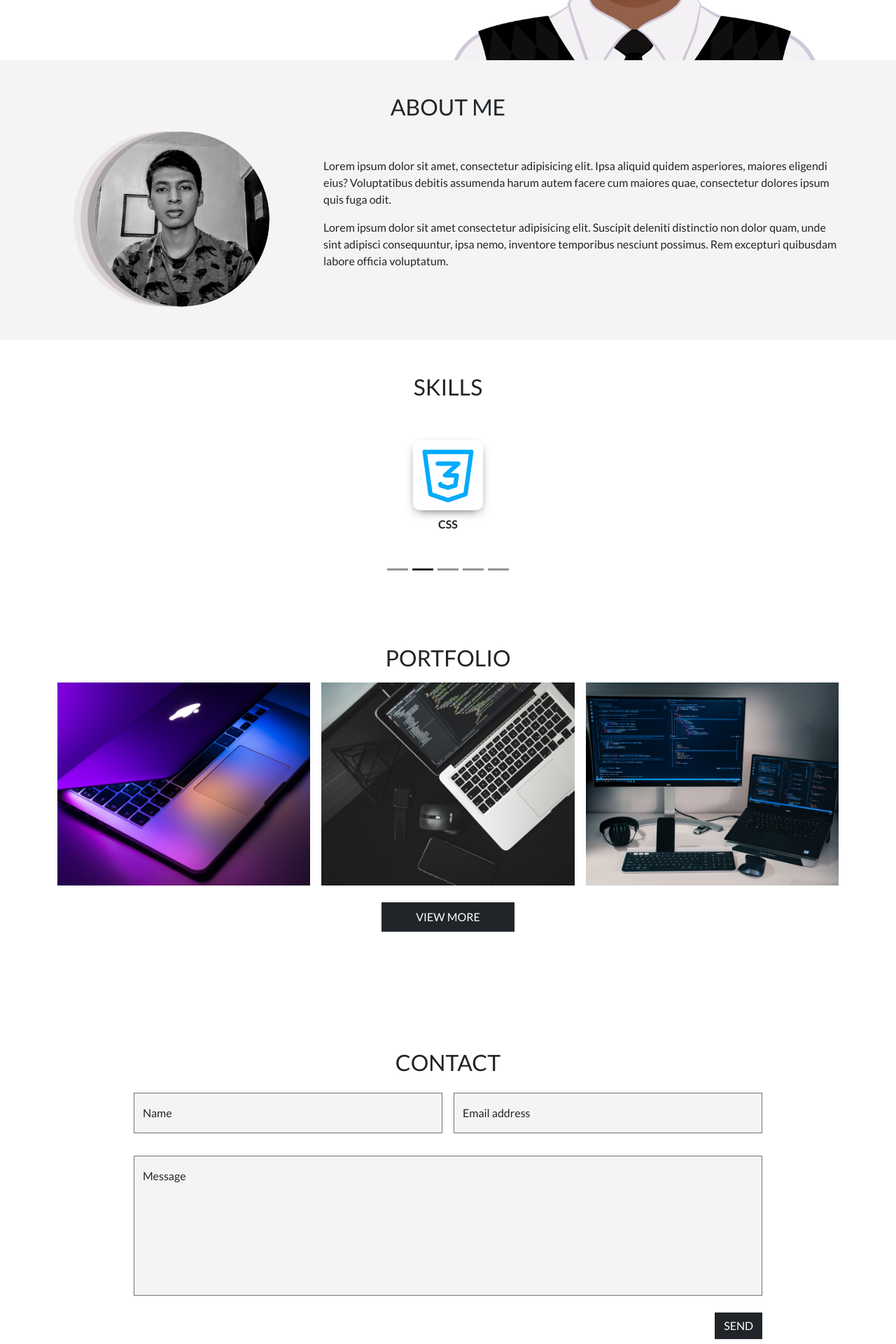
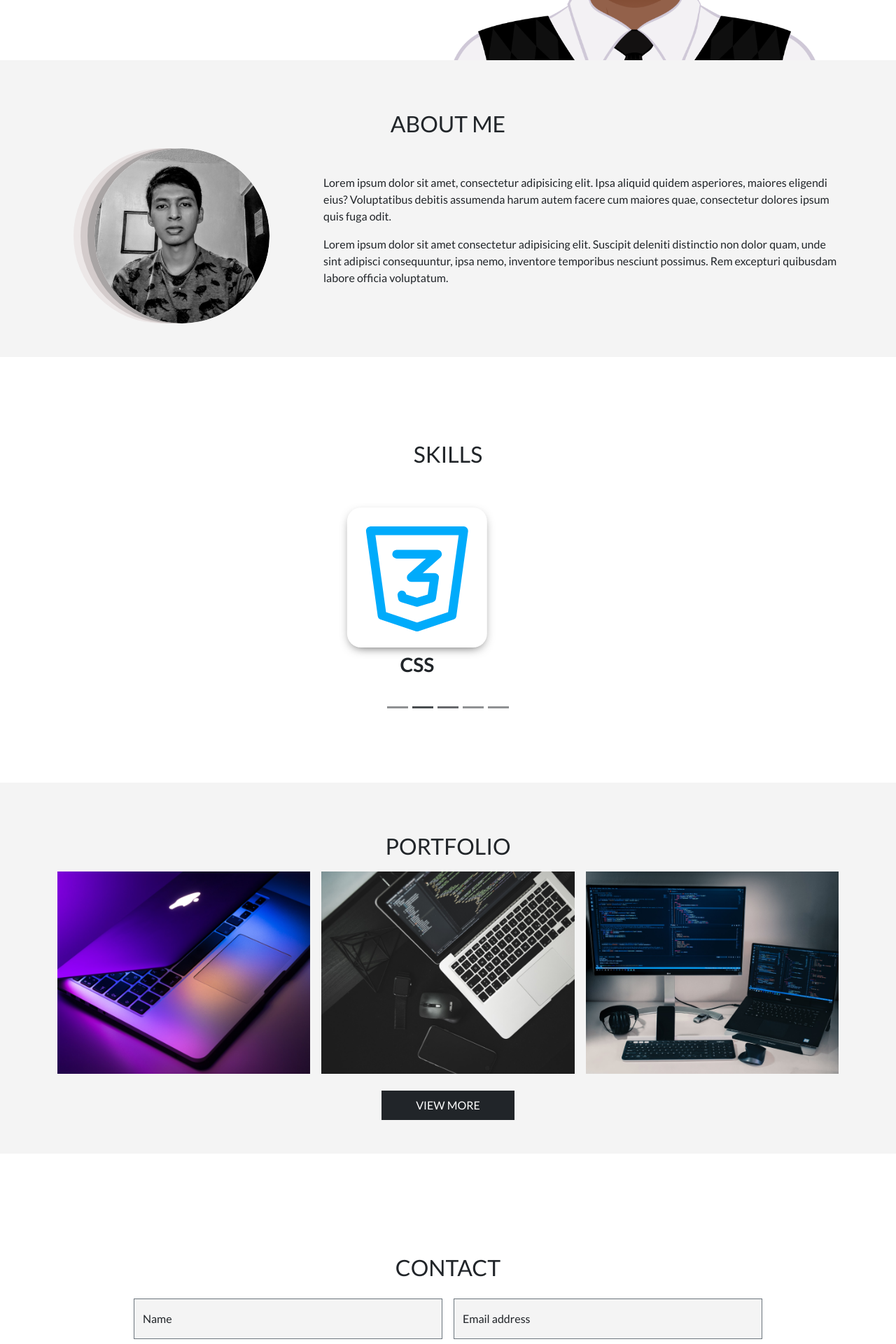
Before and after one commit to VictorLascares/my-web-page, a React (Vite) app: page / in a window 1280 px wide. Shown: the part 520-2440 px from the top of the page at 70% size. Built offline with nearby package versions, Linux system fonts and the light colour scheme.

Commit message:
Corrigiendo margenes

```diff
--- a/src/components/about/About.jsx
+++ b/src/components/about/About.jsx
@@ -9,7 +9,7 @@ const About = () => {
           <div>
             <div className="row">
               <div className="col-12">
-                <h2 className=' text-center text-uppercase mb-3'>About Me</h2>
+                <h2 className=' text-center text-uppercase mb-3 mt-4'>About Me</h2>
               </div>
             </div>
             <div className="row align-items-center">
--- a/src/components/contact/Contact.jsx
+++ b/src/components/contact/Contact.jsx
@@ -16,8 +16,8 @@ const Contact = () => {
 
   return (
     <section id='contact' className='py-5 my-5'>
-      <div className="container d-flex align-items-center justify-content-center">
-        <form className='row g-3 py-4' ref={form} onSubmit={sendEmail}>
+      <div className="container d-flex align-items-center justify-content-center py-5">
+        <form className='row g-3' ref={form} onSubmit={sendEmail}>
           <h2 className='text-uppercase text-center'>Contact</h2>
           <div className="col-md-6">
             <div className="form-floating mb-3">
--- a/src/components/cover/Cover.jsx
+++ b/src/components/cover/Cover.jsx
@@ -9,7 +9,7 @@ const Cover = () => {
 
   useEffect(() => {
     const typed = new Typed(el.current, {
-      strings: [" Web Developer"],
+      strings: ["Frontend Developer"],
       typeSpeed: 200,
       backSpeed: 0,
       backDelay: 500,
--- a/src/components/portfolio/Portfolio.jsx
+++ b/src/components/portfolio/Portfolio.jsx
@@ -14,10 +14,10 @@ const Portfolio = () => {
   ]
 
   return (
-    <section id='portfolio' className='py-5 my-5'>
+    <section id='portfolio' className='py-5 my-5' style={{ background: '#F4F4F4' }}>
       <div className="container-lg d-flex align-items-center h-100">
         <div className='w-100'>
-          <h2 className='text-center text-uppercase mb-3'>Portfolio</h2>
+          <h2 className='text-center text-uppercase mt-4 mb-3'>Portfolio</h2>
           <div className="projects">
             {
               projects.map(project => {
--- a/src/components/skills/Skills.jsx
+++ b/src/components/skills/Skills.jsx
@@ -3,8 +3,8 @@ import './skills.css'
 
 const Skills = () => {
   return (
-    <div className="container">
-      <h2 className='text-uppercase text-center'>Skills</h2>
+    <section id='skills' className='container py-5 mb-5'>
+      <h2 className='text-uppercase text-center mt-4'>Skills</h2>
       <div id="carouselExampleIndicators" className="carousel slide" data-bs-ride="carousel">
         <div className="carousel-indicators mb-0">
           <button type="button"
@@ -41,40 +41,40 @@ const Skills = () => {
 
         <div className="carousel-inner">
           <div className="carousel-item active py-5" data-bs-interval="3000">
-            <svg xmlns="http://www.w3.org/2000/svg" className="w-100 icon icon-tabler icon-tabler-brand-html5" width="100" height="100" viewBox="0 0 24 24" strokeWidth="1.5" stroke="#ffbf00" fill="none" strokeLinecap="round" strokeLinejoin="round">
+            <svg xmlns="http://www.w3.org/2000/svg" className="w-100 icon icon-tabler icon-tabler-brand-html5" width="200" height="200" viewBox="0 0 24 24" strokeWidth="1.5" stroke="#ffbf00" fill="none" strokeLinecap="round" strokeLinejoin="round">
               <path stroke="none" d="M0 0h24v24H0z" fill="none" />
               <path d="M20 4l-2 14.5l-6 2l-6 -2l-2 -14.5z" />
               <path d="M15.5 8h-7l.5 4h6l-.5 3.5l-2.5 .75l-2.5 -.75l-.1 -.5" />
             </svg>
-            <p className='text-center mt-2 text-uppercase fw-bold'>html</p>
+            <h3 className='text-center mt-2 text-uppercase fw-bold'>html</h3>
           </div>
           <div className="carousel-item py-5" data-bs-interval="3000">
-            <svg xmlns="http://www.w3.org/2000/svg" className="w-100 icon icon-tabler icon-tabler-brand-css3" width="100" height="100" viewBox="0 0 24 24" strokeWidth="1.5" stroke="#00abfb" fill="none" strokeLinecap="round" strokeLinejoin="round">
+            <svg xmlns="http://www.w3.org/2000/svg" className="w-100 icon icon-tabler icon-tabler-brand-css3" width="200" height="200" viewBox="0 0 24 24" strokeWidth="1.5" stroke="#00abfb" fill="none" strokeLinecap="round" strokeLinejoin="round">
               <path stroke="none" d="M0 0h24v24H0z" fill="none" />
               <path d="M20 4l-2 14.5l-6 2l-6 -2l-2 -14.5z" />
               <path d="M8.5 8h7l-4.5 4h4l-.5 3.5l-2.5 .75l-2.5 -.75l-.1 -.5" />
             </svg>
-            <p className='text-center mt-2 text-uppercase fw-bold'>css</p>
+            <h3 className='text-center mt-2 text-uppercase fw-bold'>css</h3>
           </div>
           <div className="carousel-item py-5" data-bs-interval="3000">
-            <svg xmlns="http://www.w3.org/2000/svg" className="w-100 icon icon-tabler icon-tabler-brand-javascript" width="100" height="100" viewBox="0 0 24 24" strokeWidth="1.5" stroke="#ffec00" fill="none" strokeLinecap="round" strokeLinejoin="round">
+            <svg xmlns="http://www.w3.org/2000/svg" className="w-100 icon icon-tabler icon-tabler-brand-javascript" width="200" height="200" viewBox="0 0 24 24" strokeWidth="1.5" stroke="#ffec00" fill="none" strokeLinecap="round" strokeLinejoin="round">
               <path stroke="none" d="M0 0h24v24H0z" fill="none" />
               <path d="M20 4l-2 14.5l-6 2l-6 -2l-2 -14.5z" />
               <path d="M7.5 8h3v8l-2 -1" />
               <path d="M16.5 8h-2.5a0.5 .5 0 0 0 -.5 .5v3a0.5 .5 0 0 0 .5 .5h1.423a0.5 .5 0 0 1 .495 .57l-.418 2.93l-2 .5" />
             </svg>
-            <p className='text-center mt-2 text-uppercase fw-bold'>Javascript</p>
+            <h3 className='text-center mt-2 text-uppercase fw-bold'>Javascript</h3>
           </div>
           <div className="carousel-item py-5" data-bs-interval="3000">
-            <svg xmlns="http://www.w3.org/2000/svg" className="w-100 icon icon-tabler icon-tabler-brand-sass" width="100" height="100" viewBox="0 0 24 24" strokeWidth="1.5" stroke="#fd0061" fill="none" strokeLinecap="round" strokeLinejoin="round">
+            <svg xmlns="http://www.w3.org/2000/svg" className="w-100 icon icon-tabler icon-tabler-brand-sass" width="200" height="200" viewBox="0 0 24 24" strokeWidth="1.5" stroke="#fd0061" fill="none" strokeLinecap="round" strokeLinejoin="round">
               <path stroke="none" d="M0 0h24v24H0z" fill="none" />
               <circle cx="12" cy="12" r="9" />
               <path d="M12 10.523c2.46 -.826 4.002 -.826 4.002 -2.155c0 -1.366 -1.347 -1.366 -2.735 -1.366c-1.91 0 -3.352 .49 -4.537 1.748c-.848 .902 -1.027 2.449 -.153 3.307c.973 .956 3.206 1.789 2.884 3.493c-.233 1.235 -1.469 1.823 -2.617 1.202c-.782 -.424 -.454 -1.746 .626 -2.512s2.822 -.992 4.1 -.24c.98 .575 1.046 1.724 .434 2.193" />
             </svg>
-            <p className='text-center mt-2 text-uppercase fw-bold'>Sass</p>
+            <h3 className='text-center mt-2 text-uppercase fw-bold'>Sass</h3>
           </div>
           <div className="carousel-item py-5" data-bs-interval="3000">
-            <svg xmlns="http://www.w3.org/2000/svg" className="w-100 icon icon-tabler icon-tabler-brand-react-native" width="100" height="100" viewBox="0 0 24 24" strokeWidth="1.5" stroke="#00bfd8" fill="none" strokeLinecap="round" strokeLinejoin="round">
+            <svg xmlns="http://www.w3.org/2000/svg" className="w-100 icon icon-tabler icon-tabler-brand-react-native" width="200" height="200" viewBox="0 0 24 24" strokeWidth="1.5" stroke="#00bfd8" fill="none" strokeLinecap="round" strokeLinejoin="round">
               <path stroke="none" d="M0 0h24v24H0z" fill="none" />
               <path d="M6.357 9c-2.637 .68 -4.357 1.845 -4.357 3.175c0 2.107 4.405 3.825 9.85 3.825c.74 0 1.26 -.039 1.95 -.097" />
               <path d="M9.837 15.9c-.413 -.596 -.806 -1.133 -1.18 -1.8c-2.751 -4.9 -3.488 -9.77 -1.63 -10.873c1.15 -.697 3.047 .253 4.974 2.254" />
@@ -84,11 +84,11 @@ const Skills = () => {
               <path d="M8 12c.285 -.66 .607 -1.308 .968 -1.978c2.647 -4.844 6.253 -7.89 8.046 -6.801c1.11 .679 1.262 2.706 .56 5.393" />
               <path d="M12.26 12.015h-.01c-.01 .13 -.12 .24 -.26 .24a0.263 .263 0 0 1 -.25 -.26c0 -.14 .11 -.25 .24 -.25h-.01c.13 -.01 .25 .11 .25 .24" />
             </svg>
-            <p className='text-center mt-2 text-uppercase fw-bold'>React</p>
+            <h3 className='text-center mt-2 text-uppercase fw-bold'>React</h3>
           </div>
         </div>
       </div>
-    </div>
+    </section>
   )
 }
 
--- a/src/components/skills/skills.css
+++ b/src/components/skills/skills.css
@@ -23,7 +23,7 @@
 .carousel-item svg {
   margin: 0 auto 0 auto;
   display: block;
-  max-width: 100px;
+  max-width: 200px;
   border-radius: 10%;
   box-shadow: 0px 5px 15px -6px rgba(0, 0, 0, 0.73);
 }
```
